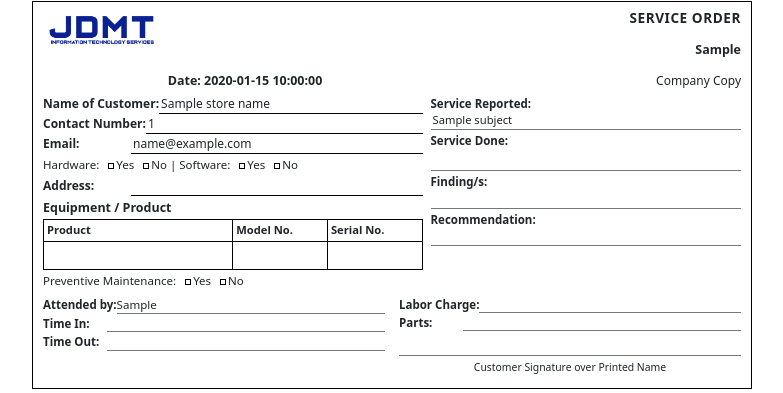
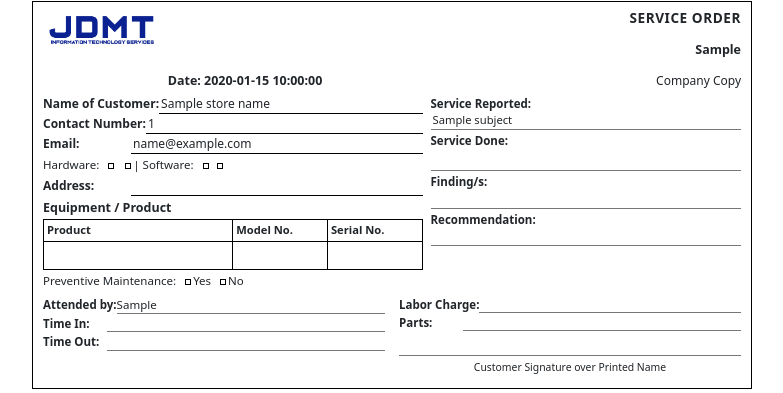
Before and after one commit to lorenzojacinto08-ux/ticketing_system, a Python web app: template templates/job_order_print.html in a window 1280 px wide. Shown: the part 71-464 px from the top of the page, without its empty margins (248-1031 px from the left). Run offline with Jinja, Linux system fonts and the light colour scheme; the template is opened without the code that fills it: most values are stand-ins (such as "Sample title", 1, 10 or a date in 2020); lists and menus that the app fills with data are empty.

Commit message:
ready for deployment

```diff
--- a/templates/job_order_print.html
+++ b/templates/job_order_print.html
@@ -333,7 +333,7 @@
                                 <div class="so-value">{{ email or ' ' }}</div>
                             </div>
                             <div class="so-preventive">
-                                Hardware: <span class="so-checkbox"></span>Yes <span class="so-checkbox"></span>No | Software: <span class="so-checkbox"></span>Yes <span class="so-checkbox"></span>No
+                                Hardware: <span class="so-checkbox"></span> <span class="so-checkbox"></span>| Software: <span class="so-checkbox"></span><span class="so-checkbox"></span>
                             </div>
                         </div>
                     </div>
```
